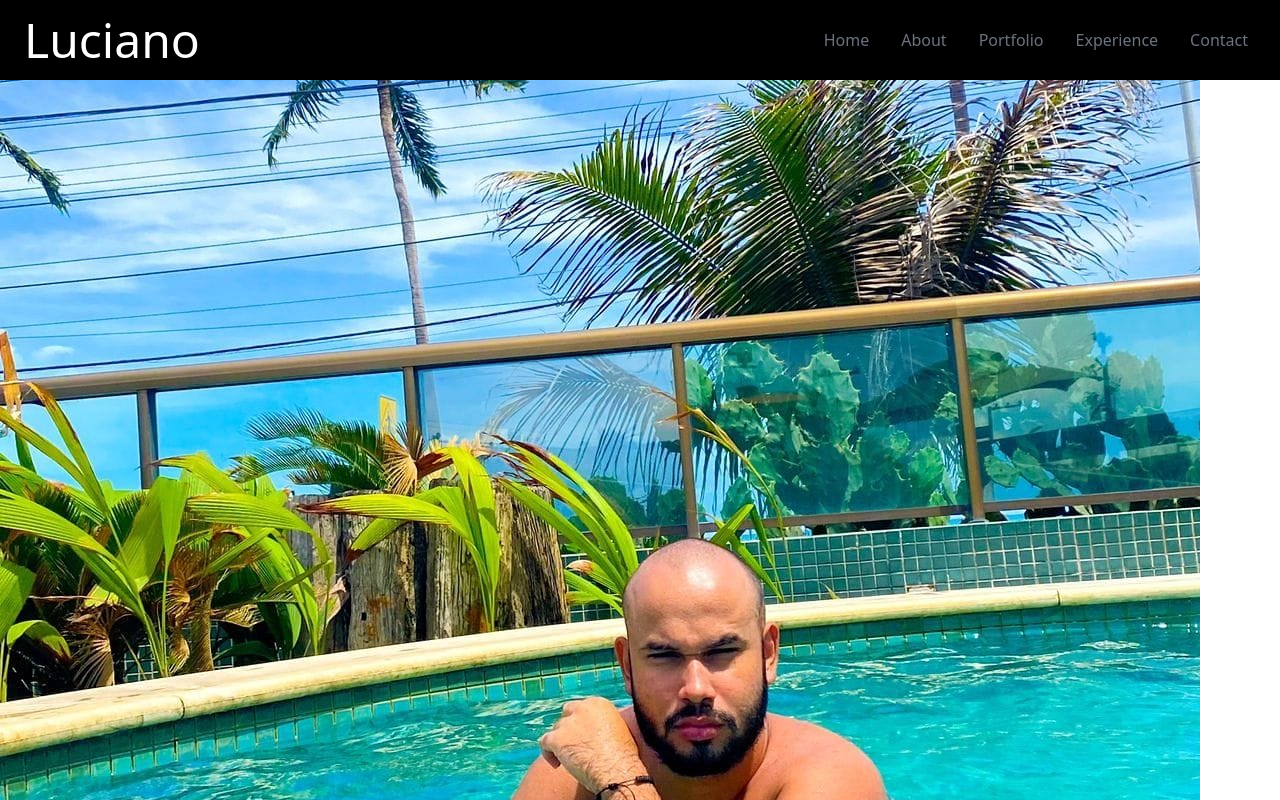
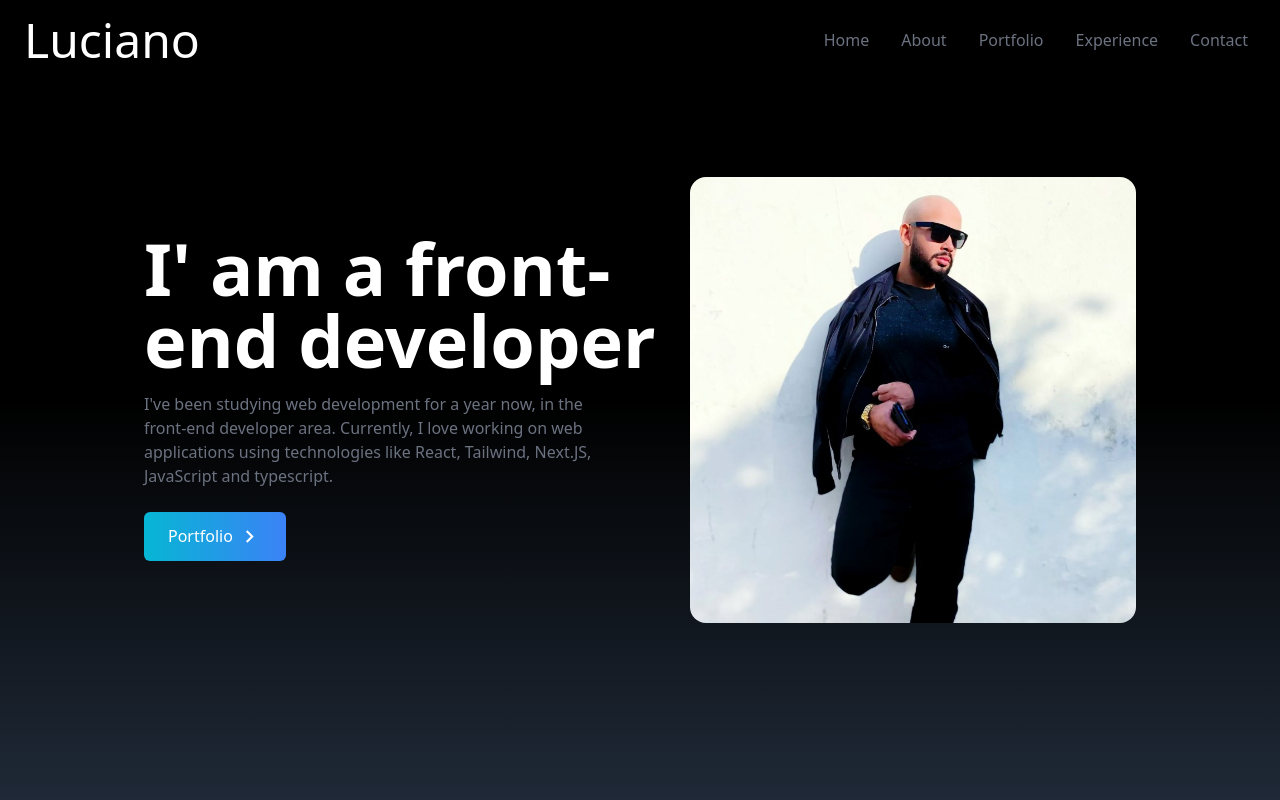
Before and after one commit to lucianosoares748/port_react, a React (Create React App) app: page / in a window 1280 px wide. Shown: the top 800 px of the page. Built offline with nearby package versions, Linux system fonts and the light colour scheme.

Commit message:
structure home

```diff
--- a/src/components/Home.jsx
+++ b/src/components/Home.jsx
@@ -1,10 +1,42 @@
 import React from "react";
 import HeroImage from "../assets/heroImage.png";
-
+import { MdKeyboardArrowRight } from "react-icons/md";
 export const Home = () => {
   return (
-    <div>
-      <img src={HeroImage} alt="" />
+    <div
+      name="home"
+      className="h-screen w-full bg-gradient-to-b from-black via-black to-gray-800"
+    >
+      <div className="max-w-screen-lg mx-auto flex flex-col items-center justify-center h-full px-4 md:flex-row">
+        <div className="flex flex-col justify-center h-full">
+          <h2 className="text-4xl sm:text-7xl font-bold text-white">
+            I' am a front-end developer
+          </h2>
+          <p className="text-gray-500 py-4 max-w-md">
+            I've been studying web development for a year now, in the front-end
+            developer area. Currently, I love working on web applications using
+            technologies like React, Tailwind, Next.JS, JavaScript and
+            typescript.
+          </p>
+
+          <div>
+            <button className="group text-white w-fit px-6 py-3 my-2 flex items-center rounded-md bg-gradient-to-r from-cyan-500 to-blue-500 cursor-pointer ">
+              Portfolio
+              <span className="group-hover:rotate-90 duration-300">
+                <MdKeyboardArrowRight size={25} className="ml-1" />
+              </span>
+            </button>
+          </div>
+        </div>
+
+        <div>
+          <img
+            src={HeroImage}
+            alt="my profile"
+            className="rounded-2xl mx-auto w-2/3 md:w-full"
+          />
+        </div>
+      </div>
     </div>
   );
 };
```
Also changed, not shown: src/assets/heroImage.png.
